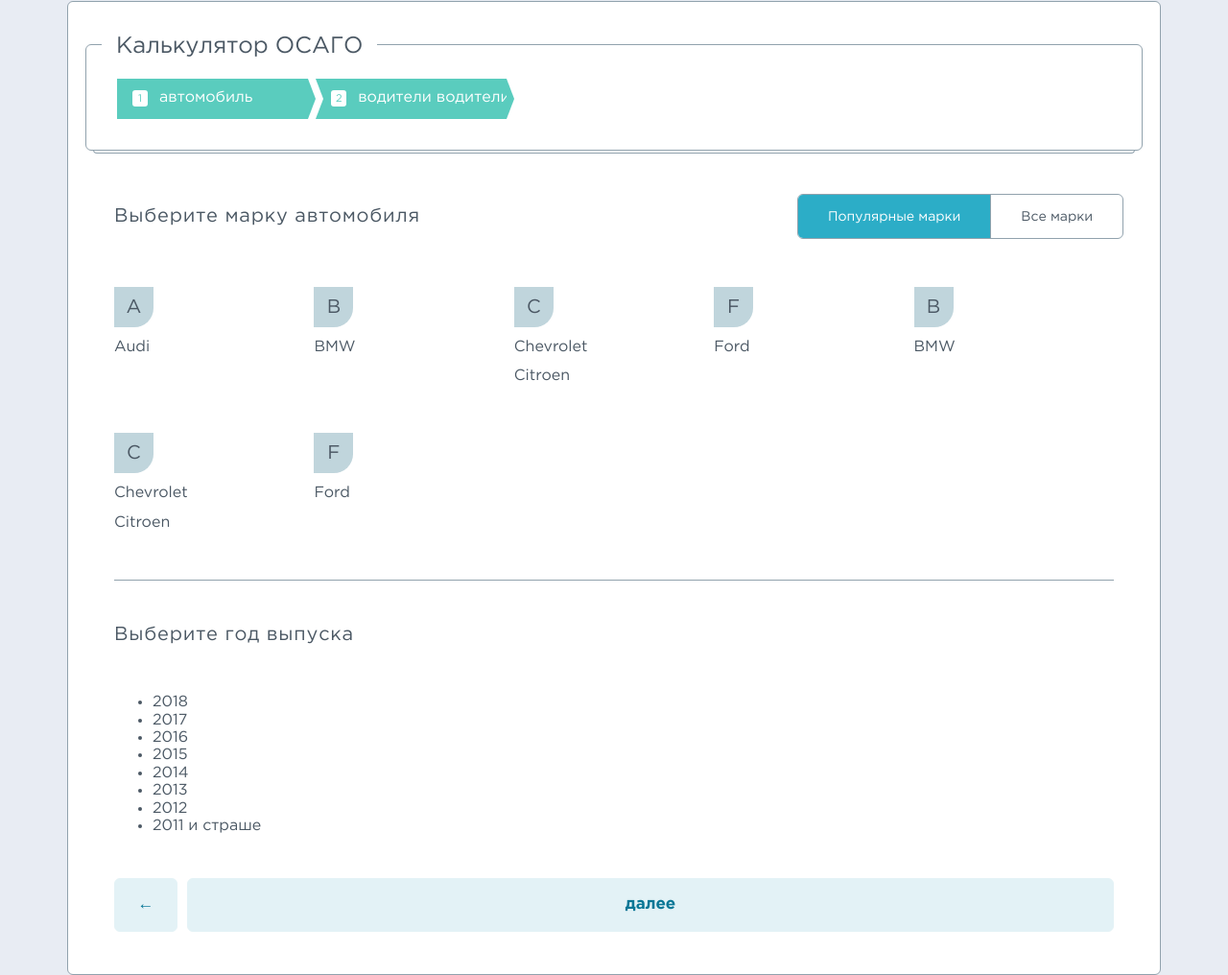
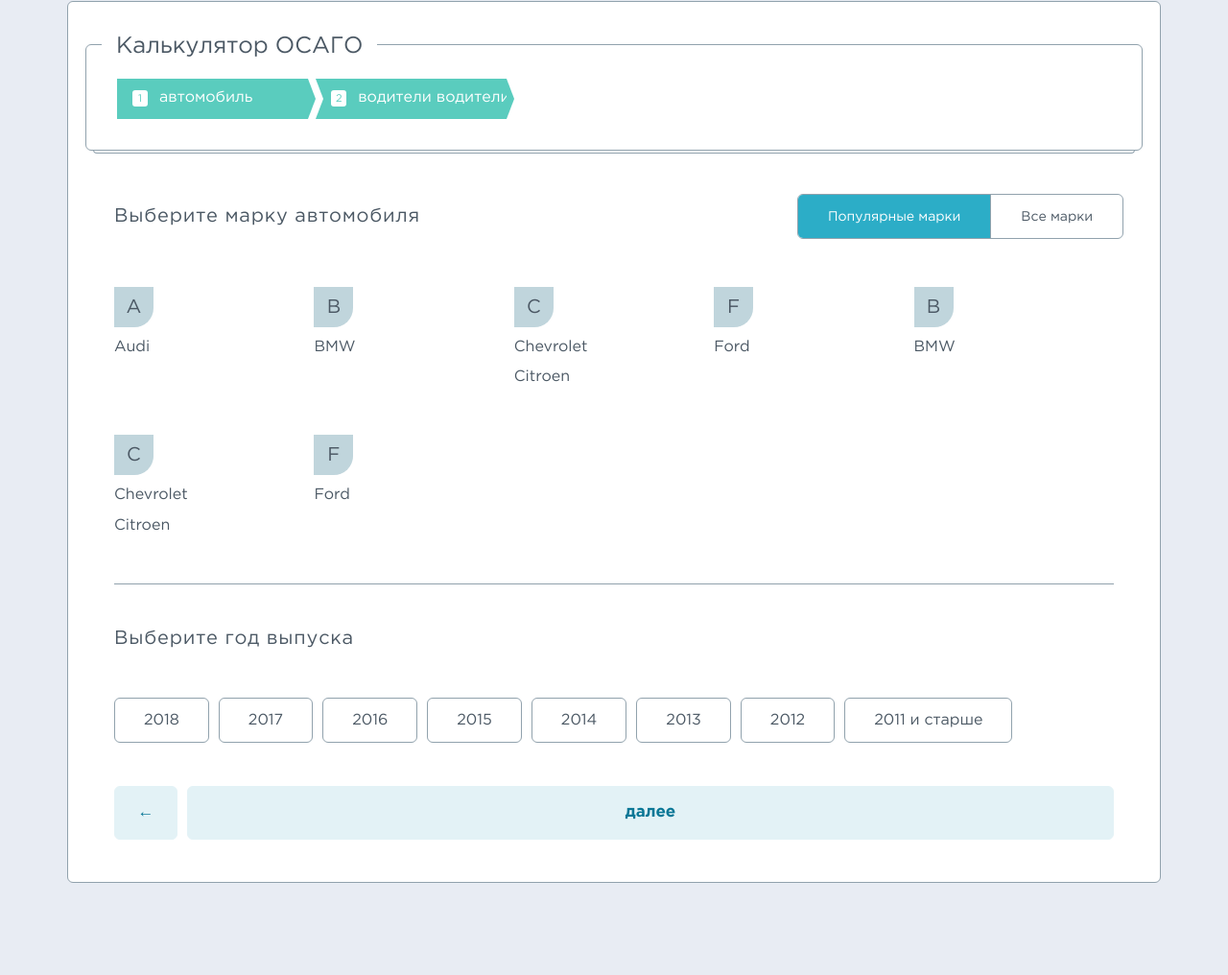
Before and after one commit to shiberz/polis-market, a plain HTML site: page 2.html in a window 1280 px wide. Shown: the part 284-1300 px from the top of the page at 96% size. After the commit the page ends 1204 px from the top, so only its background shows below. Drawn offline with Linux system fonts and the light colour scheme.

Commit message:
year selection

```diff
--- a/2.html
+++ b/2.html
@@ -117,33 +117,33 @@
 						<div class="field__inner makers-list">
 							<ul class="makers">
 								<li class="makers__litter">A</li>
-								<li class="makers__item"><a href="#">Audi</a></li>
+								<li class="makers__item makers__item--interactive"><a href="#">Audi</a></li>
 							</ul>
 							<ul class="makers">
 								<li class="makers__litter">B</li>
-								<li class="makers__item"><a href="#">BMW</a></li>
+								<li class="makers__item makers__item--interactive"><a href="#">BMW</a></li>
 							</ul>
 							<ul class="makers">
 								<li class="makers__litter">C</li>
-								<li class="makers__item"><a href="#">Chevrolet</a></li>
-								<li class="makers__item">Citroen</li>
+								<li class="makers__item makers__item--interactive"><a href="#">Chevrolet</a></li>
+								<li class="makers__item makers__item--interactive">Citroen</li>
 							</ul>
 							<ul class="makers">
 								<li class="makers__litter">F</li>
-								<li class="makers__item">Ford</li>
+								<li class="makers__item makers__item--interactive">Ford</li>
 							</ul>
 							<ul class="makers">
 								<li class="makers__litter">B</li>
-								<li class="makers__item"><a href="#">BMW</a></li>
+								<li class="makers__item makers__item--interactive"><a href="#">BMW</a></li>
 							</ul>
 							<ul class="makers">
 								<li class="makers__litter">C</li>
-								<li class="makers__item"><a href="#">Chevrolet</a></li>
-								<li class="makers__item">Citroen</li>
+								<li class="makers__item makers__item--interactive"><a href="#">Chevrolet</a></li>
+								<li class="makers__item makers__item--interactive">Citroen</li>
 							</ul>
 							<ul class="makers">
 								<li class="makers__litter">F</li>
-								<li class="makers__item">Ford</li>
+								<li class="makers__item makers__item--interactive">Ford</li>
 							</ul>
 						</div>
 					</section>
@@ -155,14 +155,14 @@
 						</header>
 						<div class="field__inner">
 							<ul class="options">
-								<li class="options__option">2018</li>
-								<li class="options__option">2017</li>
-								<li class="options__option">2016</li>
-								<li class="options__option">2015</li>
-								<li class="options__option">2014</li>
-								<li class="options__option">2013</li>
-								<li class="options__option">2012</li>
-								<li class="options__option">2011 и страше</li>
+								<li class="options__option options__option--interactive">2018</li>
+								<li class="options__option options__option--interactive">2017</li>
+								<li class="options__option options__option--interactive">2016</li>
+								<li class="options__option options__option--interactive">2015</li>
+								<li class="options__option options__option--interactive">2014</li>
+								<li class="options__option options__option--interactive">2013</li>
+								<li class="options__option options__option--interactive">2012</li>
+								<li class="options__option options__option--interactive">2011 и старше</li>
 							</ul>
 						</div>
 					</section>
--- a/css/2.css
+++ b/css/2.css
@@ -186,7 +186,6 @@
 	margin: 0;
 	padding: 0;
 	margin-bottom: 50px;
-	width: 20%;
 }
 
 .makers__litter {
@@ -203,6 +202,17 @@
 
 .makers__item {
 	margin-top: 12px;
+	border-bottom: 1px solid transparent;
+}
+
+.makers__item--interactive {
+	cursor: pointer;
+}
+
+.makers__item--interactive:hover,
+.makers__item--interactive:active {
+	color: #2cadc7;
+	border-bottom: 1px solid #2cadc7;
 }
 
 .steps {
@@ -238,3 +248,35 @@
 .steps__step--back {
 	flex: 0 0 64px;
 }
+
+.options {
+	display: flex;
+	flex-flow: row wrap;
+	justify-content: flex-start;
+	list-style: none;
+	padding: 0;
+	font-size: 0;
+}
+
+.options__option {
+	white-space: nowrap;
+	margin-right: 10px;
+	border: 1px solid #91a2ad;
+	border-radius: 6px;
+	font-size: 16px;
+	font-weight: 400;
+	line-height: 45px;
+	text-align: center;
+	padding: 0 30px;
+}
+
+.options__option--interactive {
+	cursor: pointer;
+}
+
+.options__option--interactive:hover,
+.options__option--interactive:active {
+	background-color: #2cadc7;
+	color: #fff;
+	transition: all 400ms;
+}
```
